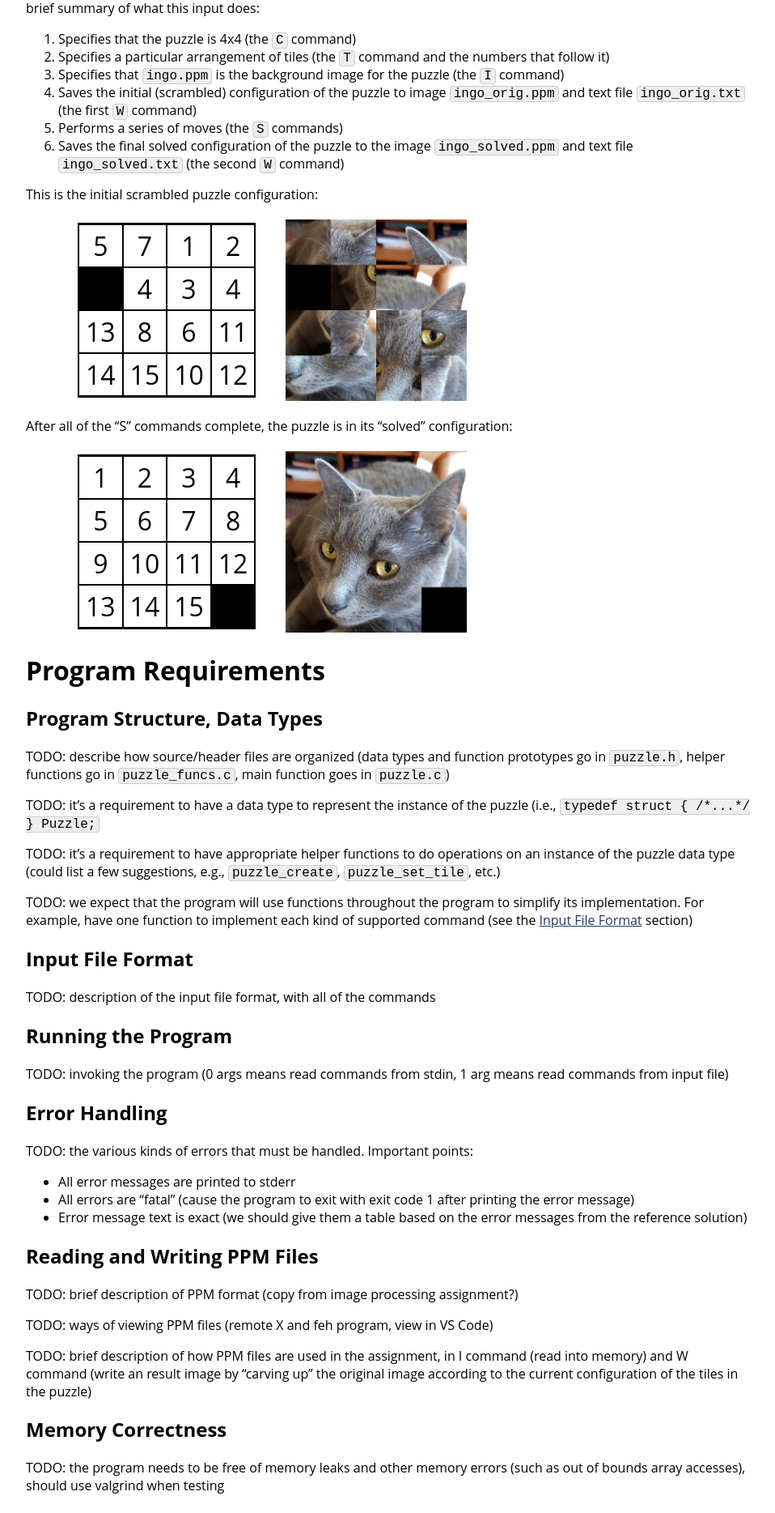
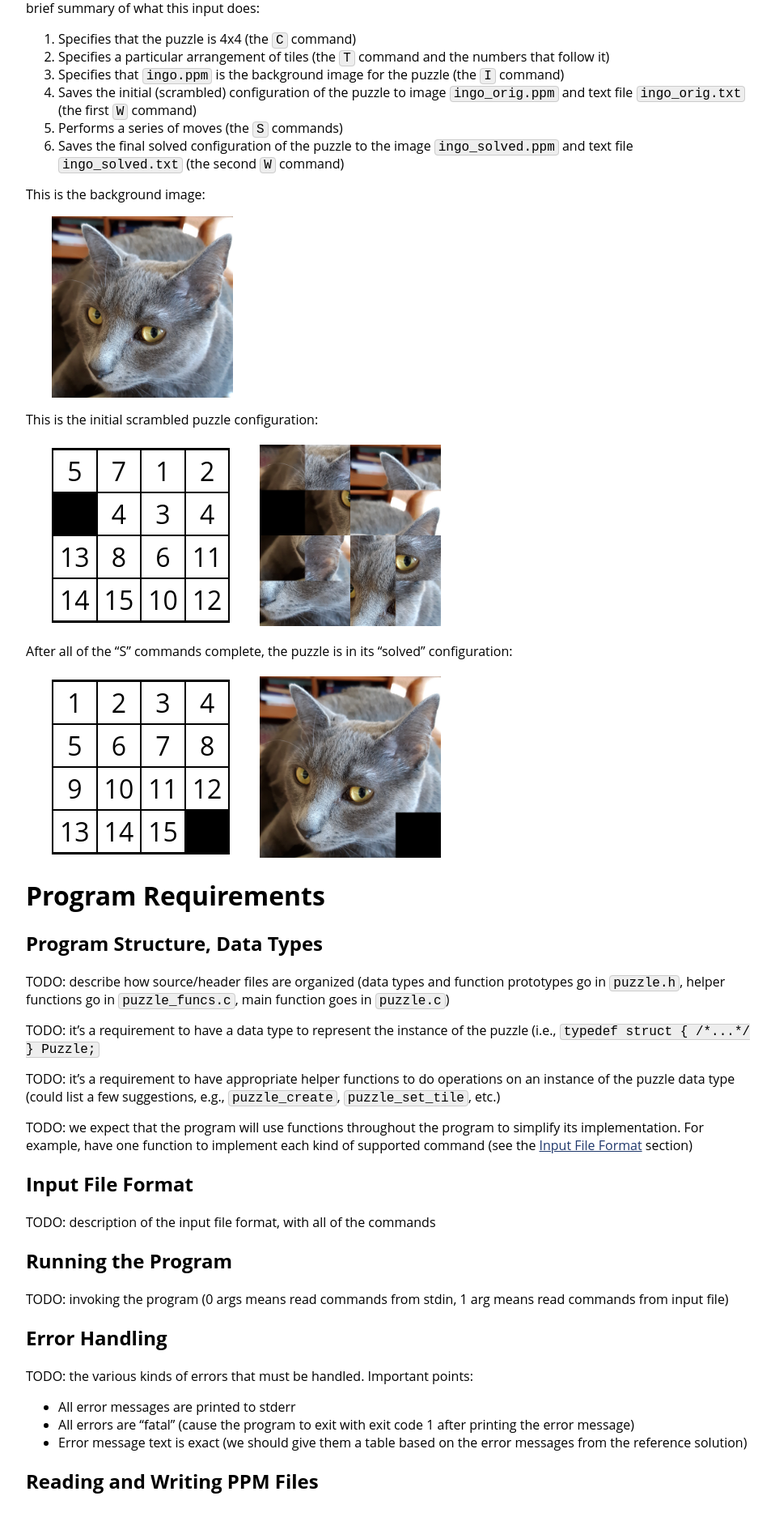
Before and after one commit to vivek-booshan/cs220-sp23, a Jekyll site: the page built from assign/midterm.md, in a window 1280 px wide. Shown: the part 1933-3801 px from the top of the page at 81% size, without its empty margins (160-1118 px from the left). Built offline with Jekyll 4.4.1, drawn with Linux system fonts in a browser that asks for light colours.

```diff
--- a/assign/midterm.md
+++ b/assign/midterm.md
@@ -120,9 +120,15 @@ a brief summary of what this input does:
    `ingo_solved.ppm` and text file `ingo_solved.txt`
    (the second `W` command)
 
+This is the background image:
+
+<div class="puzzle_layout">
+<a href="img/ingo.png"><img class="puzzle_img" src="img/ingo.png" alt="Picture of Ingo the cat"></a>
+</div>
+
 This is the initial scrambled puzzle configuration:
 
-<div>
+<div class="puzzle_layout">
 <table class="puzzle">
  <tr>
   <td>5</td><td>7</td><td>1</td><td>2</td>
@@ -137,13 +143,13 @@ This is the initial scrambled puzzle configuration:
   <td>14</td><td>15</td><td>10</td><td>12</td>
  </tr>
 </table>
-<a href="img/ingo_scrambled.png"><img class="puzzle_img"  src="img/ingo_scrambled.png" alt="Scrambled puzzle image"></a>
+<a href="img/ingo_scrambled.png"><img style="margin-left: 2em;" class="puzzle_img"  src="img/ingo_scrambled.png" alt="Scrambled puzzle image"></a>
 </div>
 
 After all of the "S" commands complete, the puzzle is in its
 "solved" configuration:
 
-<div>
+<div class="puzzle_layout">
 <table class="puzzle">
  <tr>
   <td>1</td><td>2</td><td>3</td><td>4</td>
@@ -158,7 +164,7 @@ After all of the "S" commands complete, the puzzle is in its
   <td>13</td><td>14</td><td>15</td><td class="gap">12</td>
  </tr>
 </table>
-<a href="img/ingo_solved.png"><img class="puzzle_img"  src="img/ingo_solved.png" alt="Solved puzzle image"></a>
+<a href="img/ingo_solved.png"><img style="margin-left: 2em;" class="puzzle_img"  src="img/ingo_solved.png" alt="Solved puzzle image"></a>
 </div>
 
 # Program Requirements
--- a/css/intprog.css
+++ b/css/intprog.css
@@ -43,7 +43,6 @@ tr:nth-child(even) {
 /* For Spring 2023 midterm project writeup */
 
 table.puzzle {
-  margin-left: 2em;
   margin-top: 8px;
   margin-bottom: 8px;
   display: inline-block;
@@ -65,6 +64,9 @@ table.puzzle td.gap {
   display: inline-block;
   vertical-align:middle;
   width: 224px;
+}
+
+.puzzle_layout {
   margin-left: 2em;
 }
 
```
Also changed, not shown: assign/img/ingo.png (added).
